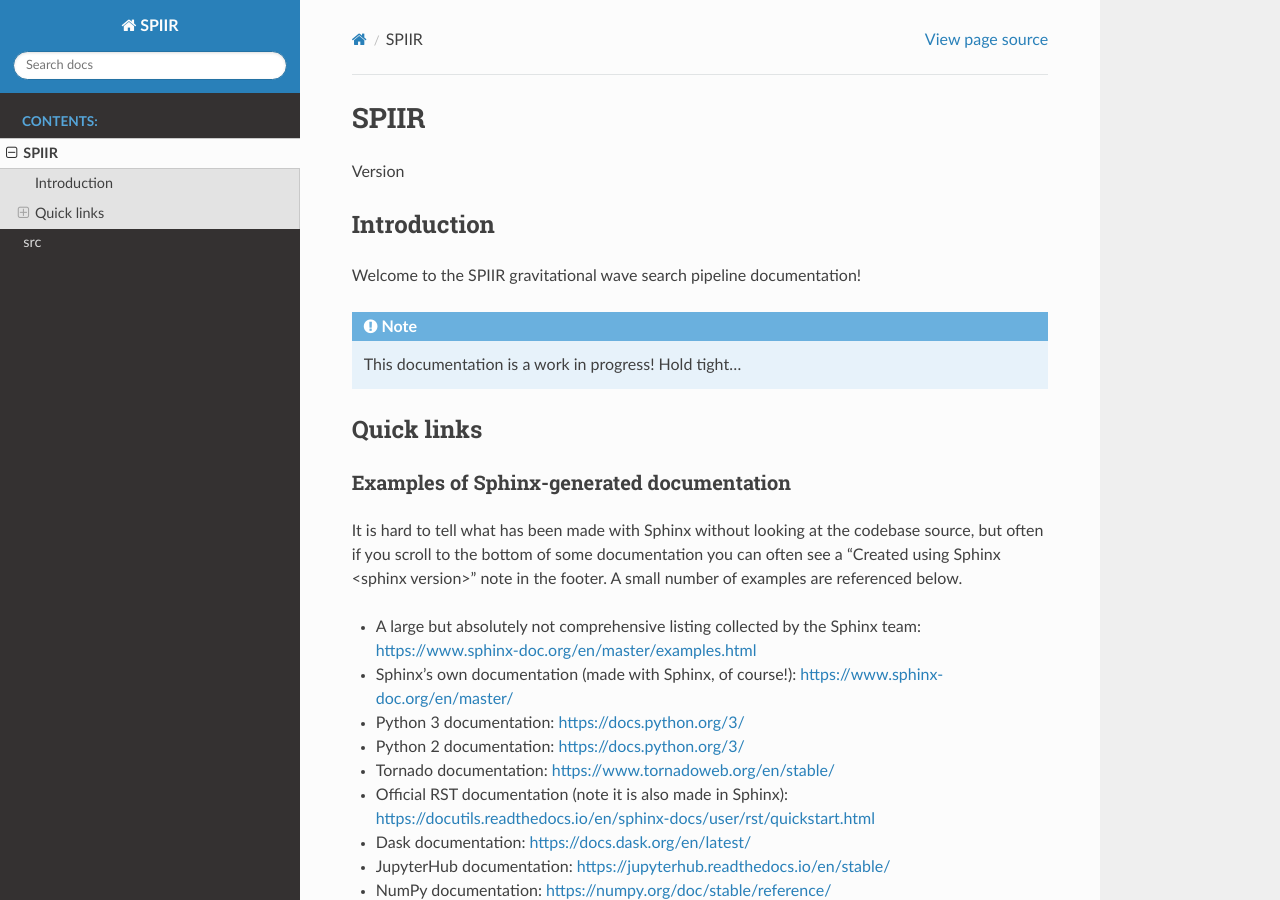
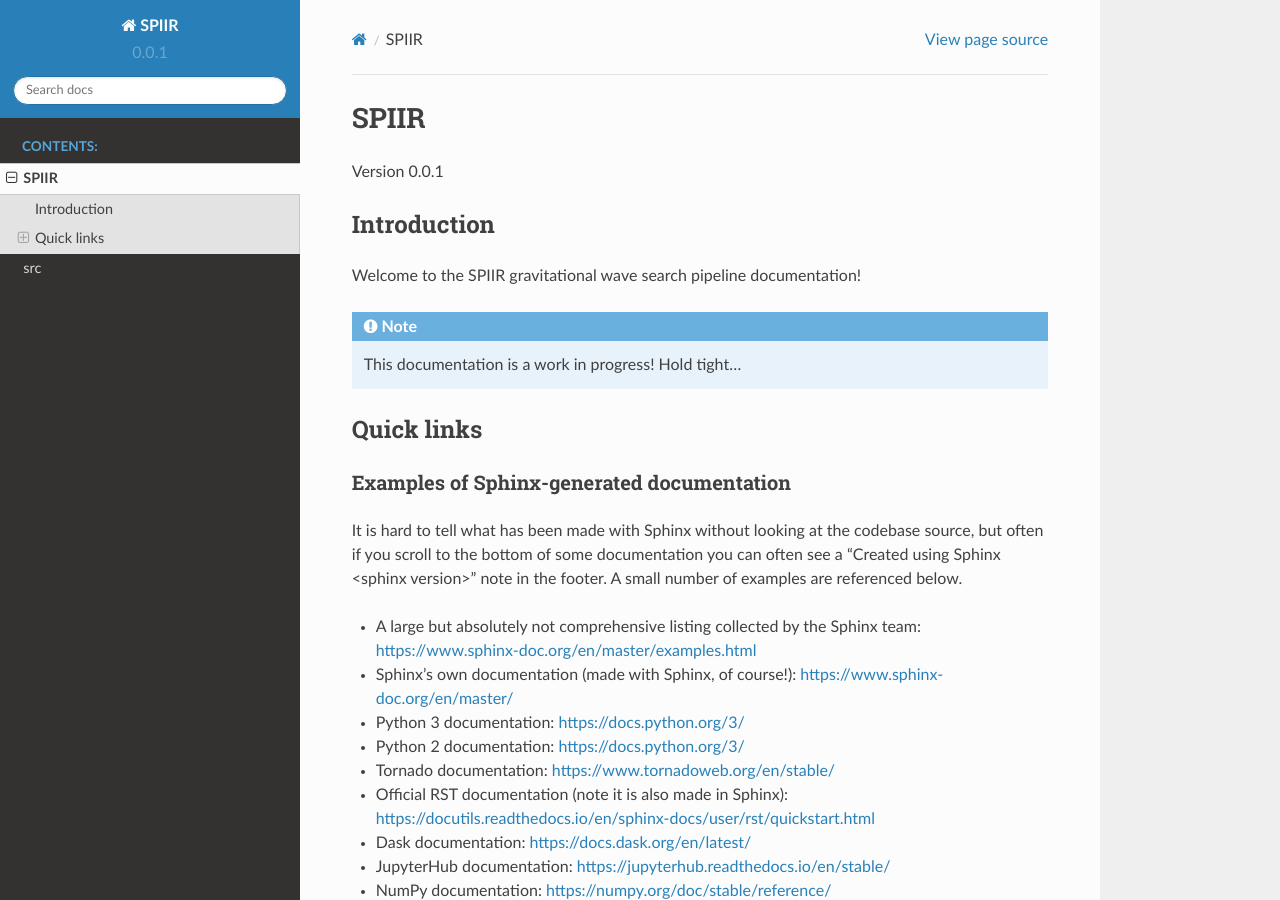
Before and after one commit to tanghyd/spiir, a Sphinx documentation site: the page built from docsrc/source/introduction.rst, in a window 1280 px wide and 900 px high. Built offline with Sphinx 7.4.7 and the Read the Docs theme 2.0.0, drawn with Linux system fonts in a browser that asks for light colours; part of the change alters nothing that is shown.

```diff
--- a/docsrc/source/conf.py
+++ b/docsrc/source/conf.py
@@ -15,8 +15,7 @@ import os
 import sys
 from typing import List
 
-# sys.path.insert(0, os.path.abspath('../../src/'))
-sys.path.insert(0, os.path.abspath('../../src'))
+sys.path.insert(0, os.path.abspath('../../src/'))
 
 # -- Project information -----------------------------------------------------
 
@@ -26,6 +25,7 @@ author = 'Daniel Tang'
 
 # The full version, including alpha/beta/rc tags
 release = '0.0.1'
+version = release
 
 
 # -- General configuration ---------------------------------------------------
```
